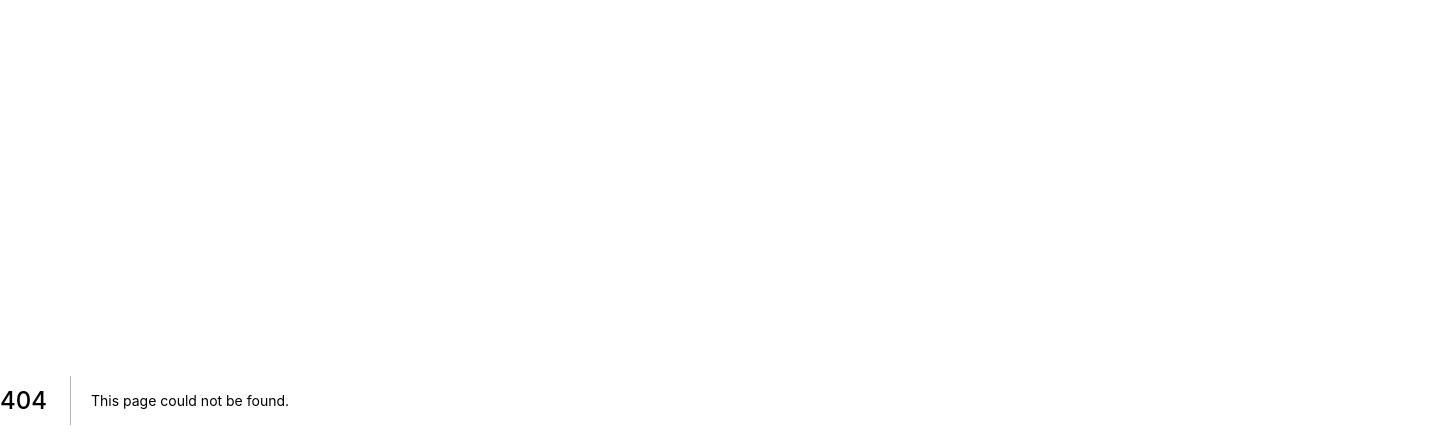
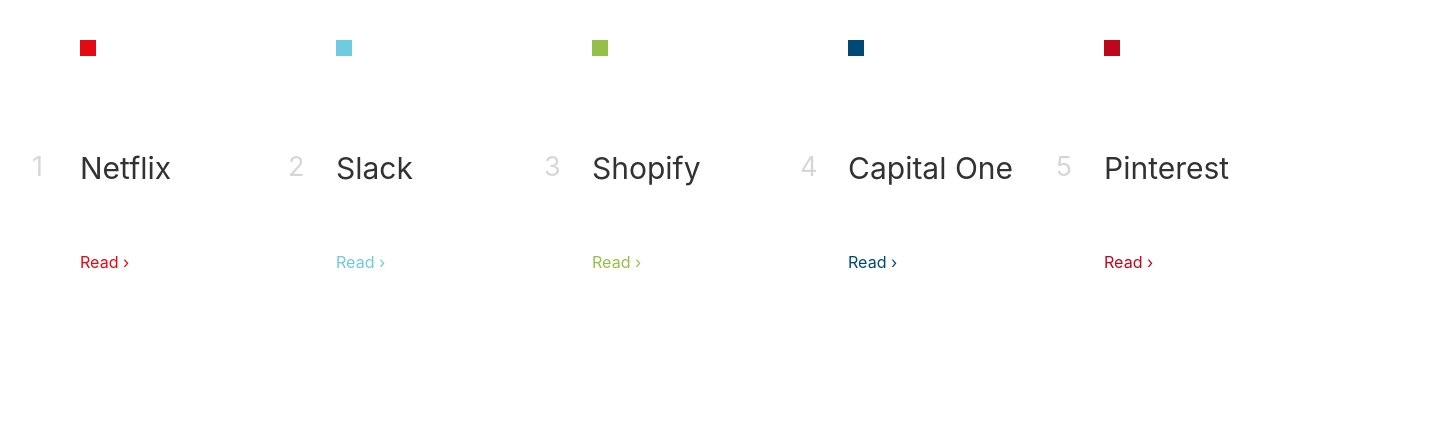
Before and after one commit to phobon/setplays, a Next.js app: page /genome in a window 1280 px wide. Before the commit this address had no page. Shown: the top 448 px of the page, 1440 px wide, since content can reach past the window. Built offline with nearby package versions, Linux system fonts and the light colour scheme.

Commit message:
Creating basic components

```diff
--- /dev/null
+++ b/pages/genome/components/content.js
@@ -0,0 +1,54 @@
+import React from "react";
+import styled from "styled-components";
+
+const Content = styled.div`
+    pointer-events: none;
+    display: flex;
+    flex: 1 1 auto;
+    height: 100%;
+    flex-direction: column;
+    justify-content: center;
+    left: 0;
+
+    &:before {
+        content: "";
+        width: 2rem;
+        height: 2rem;
+        background-color: ${props => props.accent};
+        display: flex;
+        flex: none;
+        position: absolute;
+        top: 0;
+        left: 0;
+        pointer-events: none;
+    }
+
+    h1 {
+        opacity: 0.8;
+
+        &:before {
+            content: "${props => props.count}";
+            position: absolute;
+            left: -6rem;
+            opacity: 0.2;
+            font-size: 90%;
+        }
+    }
+
+    &:after {
+        content: "Read ›";
+        color: ${props => props.accent};
+        bottom: 3rem;
+        position: absolute;
+        font-size: 115%;
+    }
+`;
+
+export default (props) => {
+    const { count, accent, label } = props;
+    return (
+        <Content count={count} accent={accent}>
+            <h1>{label}</h1>
+        </Content>
+    )
+}
--- /dev/null
+++ b/pages/genome/components/genome.js
@@ -0,0 +1,28 @@
+import React from "react";
+import styled from "styled-components";
+
+import Content from "./content";
+import Squares from "./squares";
+import Hover from "./hover";
+
+const Genome = styled.li`
+    position: relative;
+    width: 32rem;
+    height: 32rem;
+    display: flex;
+    flex: none;
+    align-items: center;
+    justify-content: center;
+    cursor: pointer;
+`;
+
+export default (props) => {
+    const { count, accent, label, description, illustration } = props;
+    return (
+        <Genome>
+            <Content count={count} accent={accent} label={label}/>
+            <Squares accent={accent}/>
+            <Hover label={label} description={description} illustration={illustration}/>
+        </Genome>
+    )
+}
--- /dev/null
+++ b/pages/genome/components/hover.js
@@ -0,0 +1,40 @@
+import React from "react";
+import styled from "styled-components";
+
+const Hover = styled.div`
+    color: white;
+    position: absolute;
+    width: 75%;
+    height: 75%;
+    opacity: 0;
+    transition: opacity 180ms ease-out, transform 180ms ease-out;
+    transition-delay: 120ms;
+    transform: translateY(2rem);
+    display: flex;
+    flex: none;
+    flex-direction: column;
+    align-items: flex-start;
+    justify-content: center;
+
+    &:after {
+        content: "${props => props.illustration}";
+        position: absolute;
+        bottom: 0;
+        right: 0;
+        font-size: 8rem;
+        transition-delay: 500ms;
+        opacity: 0;
+        transition: opacity 180ms ease-out, transform 180ms ease-out;
+        transform: translateY(2rem);
+    }
+`;
+
+export default (props) => {
+    const { label, description, illustration } = props;
+    return (
+        <Hover illustration={illustration}>
+            <h1>{description}</h1>
+            <h3>{label} ›</h3>
+        </Hover>
+    )
+}
--- /dev/null
+++ b/pages/genome/components/index.js
@@ -0,0 +1,2 @@
+import Genome from "./genome";
+export { Genome }
--- /dev/null
+++ b/pages/genome/components/square.js
@@ -0,0 +1,19 @@
+import styled from "styled-components";
+
+export default styled.li`
+    width: 16rem;
+    height: 16rem;
+    overflow: hidden;
+    position: relative;
+
+    &:before {
+        content: "";
+        background-color: ${props => props.accent};
+        transition: transform 150ms cubic-bezier(.05,.82,.51,.99);
+        width: 100%;
+        height: 100%;
+        position: absolute;
+        transition-delay: ${props => props.delay};
+        transform: translateX(-100%);
+    }
+`;
--- /dev/null
+++ b/pages/genome/components/squares.js
@@ -0,0 +1,28 @@
+import React from "react";
+import styled from "styled-components";
+
+import Square from "./square";
+
+const Squares = styled.ul`
+    pointer-events: none;
+    position: absolute;
+    left: 0;
+    top: 0;
+    width: 100%;
+    height: 100%;
+    display: grid;
+    grid-auto-rows: 1fr;
+    grid-template-columns: 1fr 1fr;
+`;
+
+export default (props) => {
+    const { accent } = props;
+    return (
+        <Squares>
+            <Square accent={accent} delay={80} direction="left"/>
+            <Square accent={accent} delay={120} direction="left"/>
+            <Square accent={accent} delay={40} direction="left"/>
+            <Square accent={accent} delay={0} direction="left"/>
+        </Squares>
+    )
+}
--- /dev/null
+++ b/pages/genome/index.js
@@ -0,0 +1,57 @@
+import React from "react";
+import styled from "styled-components";
+
+import { Genome } from "./components";
+
+const genomeData = [
+    {
+        accent: "rgb(229, 9, 20)",
+        label: "Netflix",
+        description: "Freedom and Flexibility",
+        illustration: "🤤"
+    },
+    {
+        accent: "rgb(110, 202, 220)",
+        label: "Slack",
+        description: "Working Transparently",
+        illustration: "🤤"
+    },
+    {
+        accent: "rgb(150, 191, 72)",
+        label: "Shopify",
+        description: "A North Star",
+        illustration: "🤤"
+    },
+    {
+        accent: "rgb(0, 73, 119)",
+        label: "Capital One",
+        description: "Customer Connections",
+        illustration: "🤤"
+    },
+    {
+        accent: "rgb(189, 8, 28)",
+        label: "Pinterest",
+        description: "Mission Driven",
+        illustration: "🤤"
+    }
+];
+
+const BoxList = styled.ul`
+    display: flex;
+    flex: none;
+    align-items: flex-start;
+    justify-items: flex-start;
+    flex-wrap: wrap;
+    width: 100%;
+    align-content: flex-start;
+    padding: 5rem 10rem;
+`;
+
+export default () => {
+    const genomes = genomeData.map((g, i, a) => <Genome key={i} count={(i + 1).toString()} {...g}/>)
+    return (
+        <BoxList>
+            {genomes}
+        </BoxList>
+    )
+}
--- a/pages/index.js
+++ b/pages/index.js
@@ -0,0 +1,4 @@
+import React from "react";
+export default () => (
+    <div>set plays</div>
+)
```
